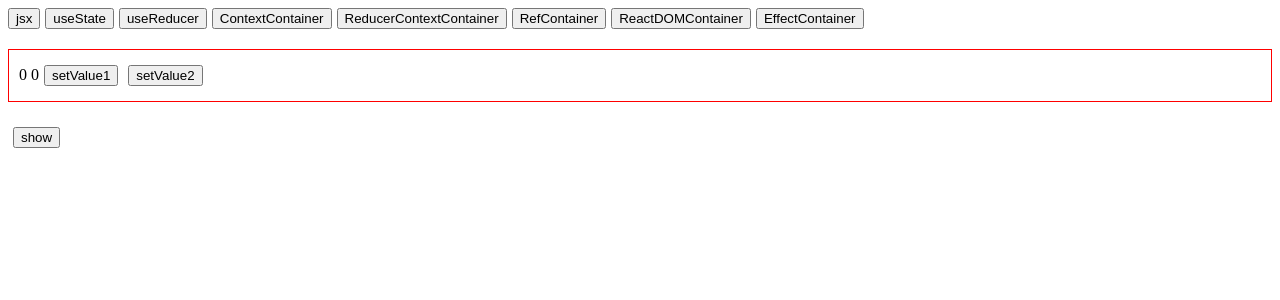
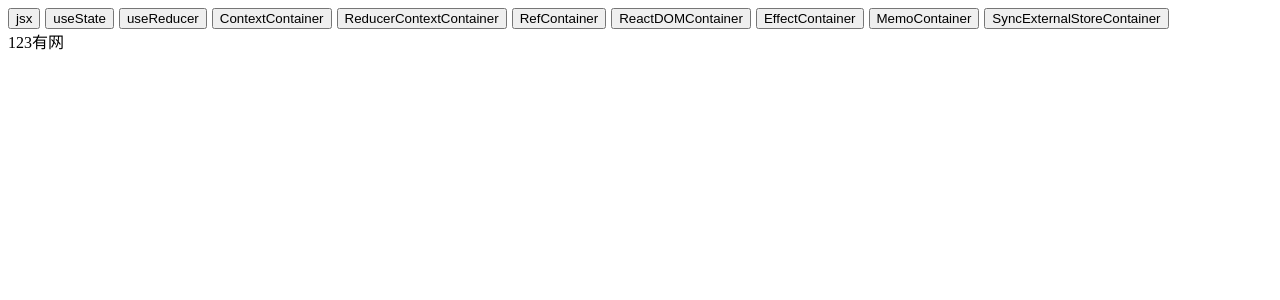
Before and after one commit to Lzy49/react, a React (Vite) app in the folder react-demo/: page / in a window 1280 px wide. Shown: the top 300 px of the page. Built offline with nearby package versions, Linux system fonts and the light colour scheme.

Commit message:
feat: useSyncExternalStore & Memo

```diff
--- a/react-demo/src/App.tsx
+++ b/react-demo/src/App.tsx
@@ -7,8 +7,10 @@ import { ReducerContextContainer } from './component/ReducerContext'
 import { RefContainer } from './component/ref'
 import { ReactDOMContainer } from './component/reactDOM'
 import { EffectContainer } from './component/effect'
+import { MemoContainer } from './component/Memo'
+import { SyncExternalStoreContainer } from './component/SyncExternalStore'
 function App() {
-  const [state, setState] = useState(8)
+  const [state, setState] = useState(10)
   return (
     <>
       <div style={{
@@ -23,6 +25,8 @@ function App() {
         <button onClick={() => setState(6)}>RefContainer</button>
         <button onClick={() => setState(7)}>ReactDOMContainer</button>
         <button onClick={() => setState(8)}>EffectContainer</button>
+        <button onClick={() => setState(9)}>MemoContainer</button>
+        <button onClick={() => setState(10)}>SyncExternalStoreContainer</button>
       </div>
       {state === 1 && <JsxContainer />}
       {state === 2 && <StateContainer />}
@@ -32,6 +36,8 @@ function App() {
       {state === 6 && <RefContainer />}
       {state === 7 && <ReactDOMContainer />}
       {state === 8 && <EffectContainer />}
+      {state === 9 && <MemoContainer />}
+      {state === 10 && <SyncExternalStoreContainer />}
     </>
 
   )
--- /dev/null
+++ b/react-demo/src/component/Memo.tsx
@@ -0,0 +1,34 @@
+import { useMemo, useState } from "react"
+const data = [1, 2, 3, 4, 5, 6, 7, 8, 9].map((item, index) => {
+  return { index, item }
+})
+export const MemoContainer = () => {
+  const [text, setText] = useState('123')
+  const [flag, setFlag] = useState(2)
+  return <div>
+    <h1>useMemo 用法</h1>
+    <MemoList flag={flag} text={text} />
+    <button onClick={
+      () => {
+        setFlag((n) => n + 1)
+      }
+    }>change flag++</button>
+    <input onChange={(e) => {
+      setText(e.target.value)
+    }} />
+  </div>
+}
+function MemoList({ flag, text }: { flag: number, text: string }) {
+  const list = useMemo(() =>
+    data.filter(item => item.item > flag).map(({ item, index }) => ({
+      title: item,
+      index
+    }))
+    , [flag])
+  return <div>
+    text 内容 : {text}
+    <ul>
+      {list.map(item => <li key={item.index}> item.title</li>)}
+    </ul>
+  </div>
+}
--- /dev/null
+++ b/react-demo/src/component/SyncExternalStore.tsx
@@ -0,0 +1,22 @@
+import { useSyncExternalStore } from "react";
+
+function subscribe(callback: any) {
+  window.addEventListener('online', callback);
+  window.addEventListener('offline', callback);
+  return () => {
+    window.removeEventListener('online', callback);
+    window.removeEventListener('offline', callback);
+  };
+}
+
+function useOnlineStatus() {
+  return useSyncExternalStore(
+    subscribe, // 只要传递的是同一个函数，React 不会重新订阅
+    () => navigator.onLine ? '有网' : '无网', // 如何在客户端获取值
+    () => '有网' // 如何在服务端获取值
+  );
+}
+export function SyncExternalStoreContainer() {
+  const isOnly = useOnlineStatus()
+  return <div>123{isOnly}</div>
+}
```
